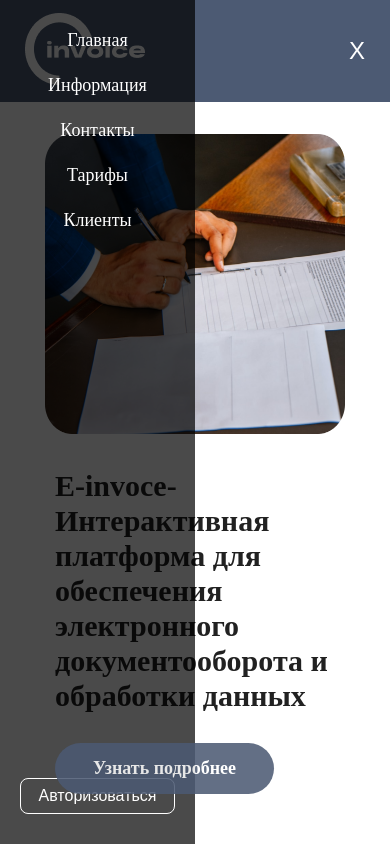
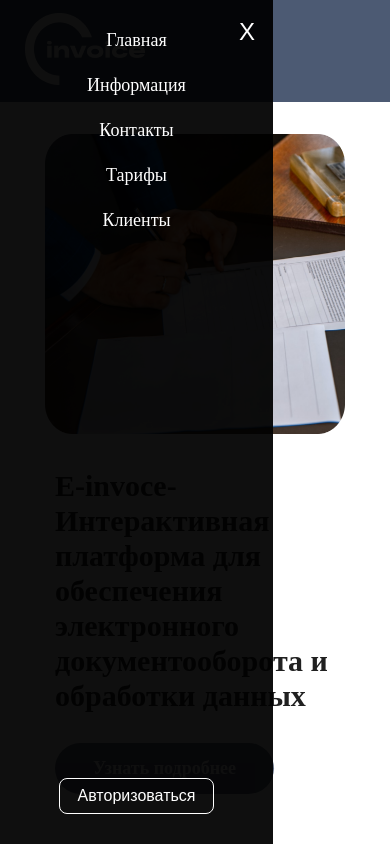
Before and after one commit to khusanovv/invoice-uz, a React (Create React App) app: page / in a window 390 px wide. Both pictures are taken after a click on the button 353 px from the left and 51 px from the top of the page. Shown: the top 844 px of the page. Built offline with nearby package versions, Linux system fonts and the light colour scheme.

Commit message:
Add hamburger

```diff
--- a/src/components/header/Header.css
+++ b/src/components/header/Header.css
@@ -51,12 +51,13 @@
 }
 
 .header-menu {
-  width: 50%;
+  width: 70%;
   height: 100vh;
-  background-color: #000000b5;
+  background-color: #000000f0;
   position: fixed;
   transition: 1s;
   display: none;
+  z-index: 54;
 }
 .open-menu {
   font-size: 24px;
@@ -64,6 +65,15 @@
   border: none;
   color: #ffffff;
   display: none;
+}
+.close-btn {
+  position: absolute;
+  top: 18px;
+  right: 18px;
+  font-size: 24px;
+  background-color: rgba(0, 0, 0, 0);
+  color: #fff;
+  border: none;
 }
 
 .link {
--- a/src/components/header/Header.js
+++ b/src/components/header/Header.js
@@ -18,6 +18,14 @@
             <li className="link-item">Клиенты</li>
             <button className="menu-btn">Авторизоваться</button>
           </ul>
+          <button
+            onClick={() => {
+              setIsOpen(false);
+            }}
+            className="close-btn"
+          >
+            X
+          </button>
         </div>
       ) : null}
 
@@ -35,7 +43,7 @@
           </ul>
           <button className="nav-btn">Авторизоваться</button>
           <button onClick={() => setIsOpen(!isOpen)} className="open-menu">
-            {isOpen ? "X" : <AiOutlineBars />}
+            {isOpen ? "" : <AiOutlineBars />}
           </button>
         </div>
       </div>
```
